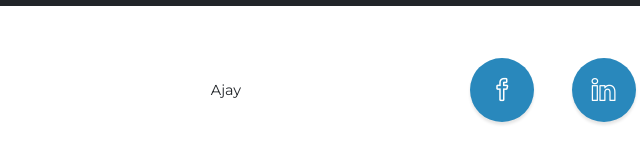
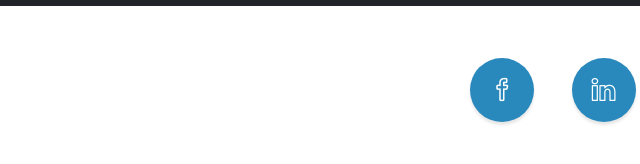
Before and after one commit to ajaykumar546/myportfolion, a plain HTML site: page index.html in a window 1280 px wide. Shown: the part 7375-7539 px from the top of the page, 34-674 px from the left. Drawn offline with nearby package versions, Linux system fonts and the light colour scheme; files that its build step writes are made by us from their sources; a web font is replaced by a local one.

Commit message:
Update index.html

```diff
--- a/index.html
+++ b/index.html
@@ -553,7 +553,7 @@ Explore my portfolio to see how I bring ideas to life through data science, mach
         <div class="container">
             <div class="row">
                 <div class="col-md-4 mb-4">
-                    <span class="copyright">Ajay
+                    <span class="Ajay"
                     </span>
                 </div>
                 <div class="col-md-4">
```
